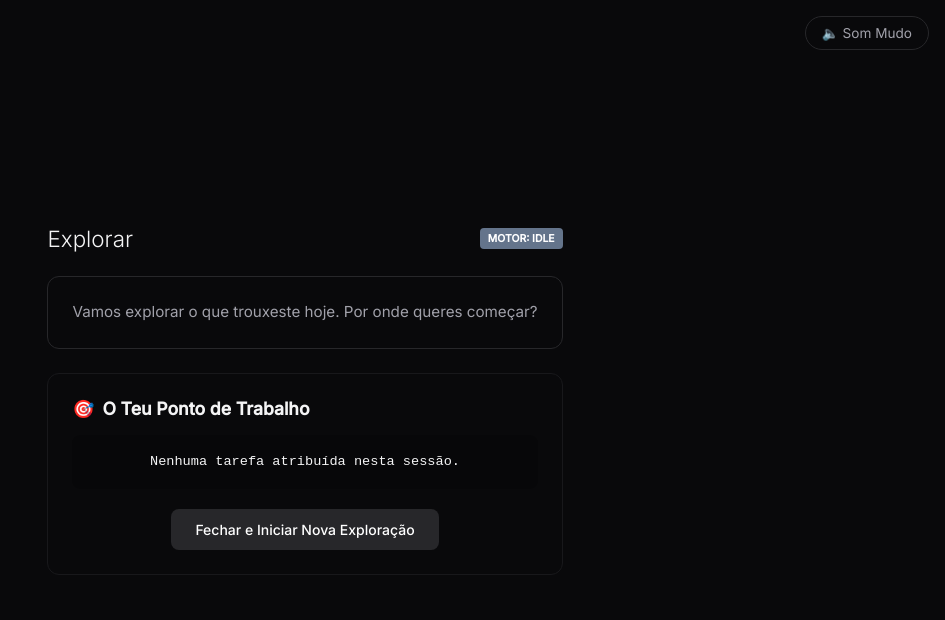
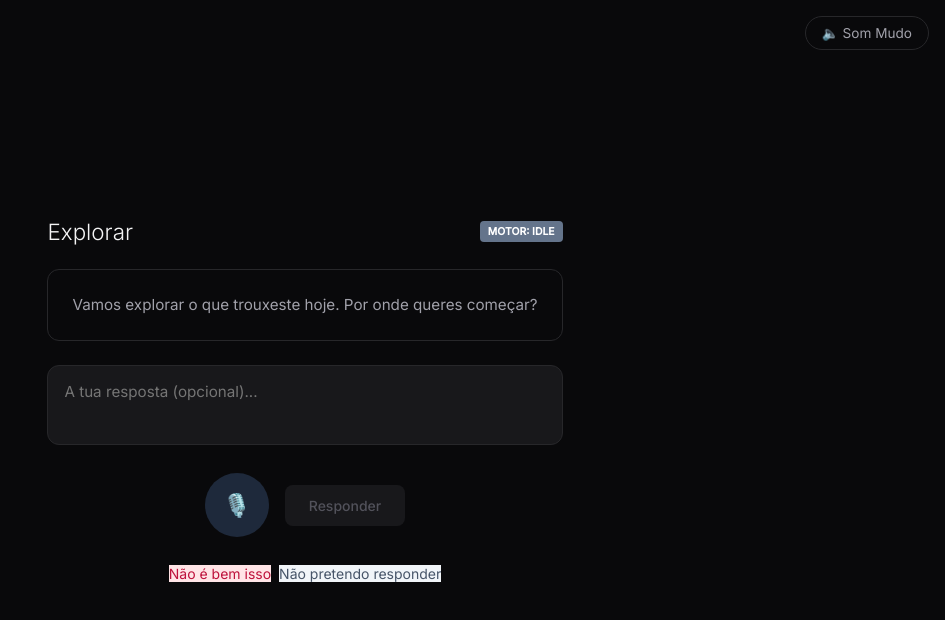
Before and after one commit to ablutecompany/introspectAI, a React (Vite) app: page / in a window 1280 px wide. Both pictures are taken after a click on the button "Continuar de onde fiquei". Shown: the top 620 px of the page, without its empty margins (335-1280 px from the left). Built offline with nearby package versions, Linux system fonts and the light colour scheme; no server answers.

Commit message:
fix: App UI hybrid state bug decoupling requiresInteraction from optionalPrompt

```diff
--- a/src/app/App.tsx
+++ b/src/app/App.tsx
@@ -179,7 +179,8 @@ export default function App() {
        );
     }
 
-    const requiresInteraction = p.optionalPrompt && !continuationState.shouldCloseAfterThisTurn;
+    const isClosing = phase === 'CLOSE_NOW' || continuationState.shouldCloseAfterThisTurn;
+    const requiresInteraction = !isClosing;
 
     // A resposta encerra a aplicação liminarmente (Bypass de Loops Infinitos LLM)
     const submitResponse = async (shortcutMode?: 'close' | 'refute') => {
@@ -392,7 +393,7 @@ export default function App() {
                     </button>
 
                     <button className="btn-primary" onClick={() => submitResponse()} disabled={isProcessing || (!inputText.trim() && !transcript.trim())}>
-                       Responder & Fechar
+                       Responder
                     </button>
 
                     <div style={{ display: 'flex', gap: 8, flexWrap: 'wrap', justifyContent: 'center', width: '100%', marginTop: 12 }}>
```
